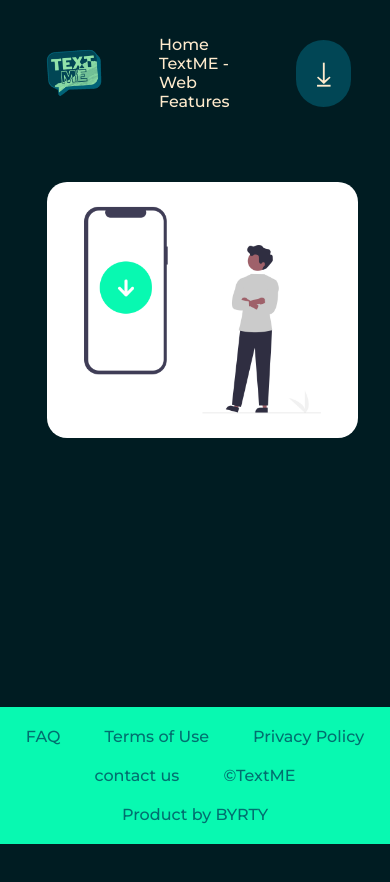
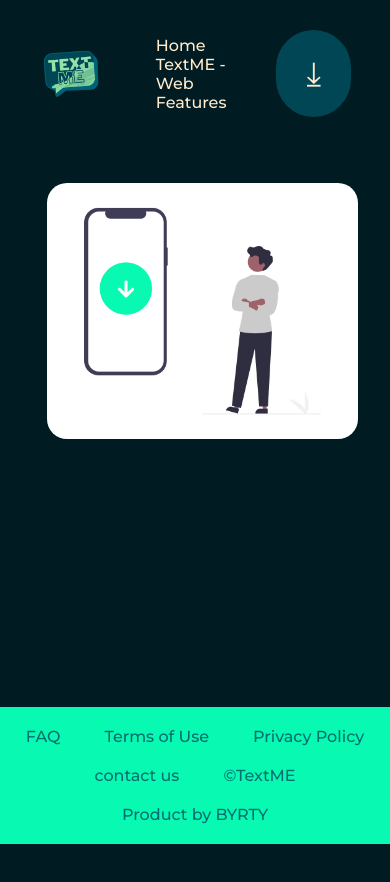
Before and after one commit to byrty7/TextMe, a plain HTML site: page index.html in a window 390 px wide. Shown: the top 882 px of the page. Drawn offline with Linux system fonts and the light colour scheme.

Commit message:
Update style.css

```diff
--- a/style.css
+++ b/style.css
@@ -148,7 +148,7 @@ footer li a:hover{
     button{
         margin-left: 0px;
         background-color: #014655;
-        padding: 13px 20px;
+        padding: 23px 30px;
         border: none;
         border-radius: 50px;
         cursor: pointer;
```
